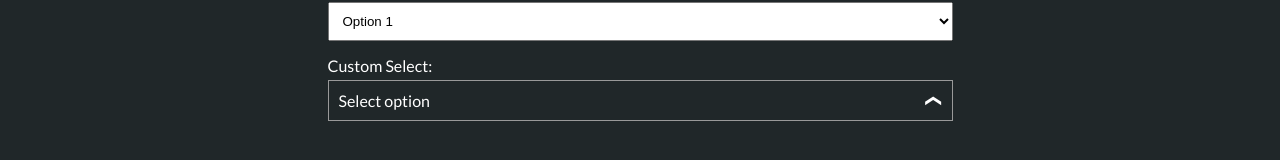
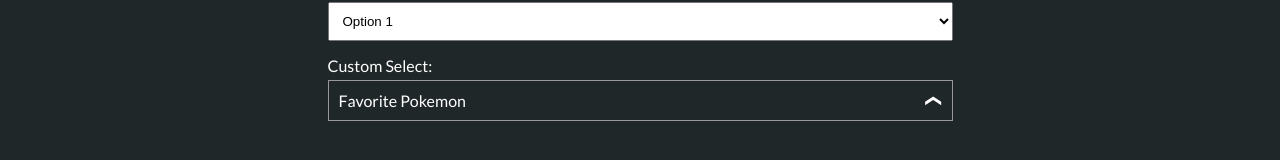
Before and after one commit to jemimaabu/accessible-react, a React app: page /select in a window 1280 px wide. Shown: the part 154-314 px from the top of the page. Built offline with nearby package versions, Linux system fonts and the light colour scheme.

Commit message:
Updated content

```diff
--- a/src/components/Select/SelectContainer.tsx
+++ b/src/components/Select/SelectContainer.tsx
@@ -19,7 +19,7 @@
     document.title = "Accessible React | Select";
   });
 
-  const options = ["Option 1", "Option 2", "Option 3"];
+  const options = ["Pikachu", "Charmander", "Squirtle"];
   const [value, setSelect] = useState("");
 
   const handleSelect = (value: string, e?: any) => {
@@ -38,9 +38,12 @@
         <option>Option 3</option>
       </StyledSelect>
 
-      <StyledLabel htmlFor="custom-select">Custom Select: </StyledLabel>
+      <StyledLabel htmlFor="custom-select" id="custom-label">
+        Custom Select:
+      </StyledLabel>
       <SelectComponent
-        placeholder="Select option"
+        aria-labelledby="custom-label"
+        placeholder="Favorite Pokemon"
         options={options}
         value={value}
         handleSelect={(value, e) => handleSelect(value, e)}
--- a/src/components/Tabs/TabsContainer.tsx
+++ b/src/components/Tabs/TabsContainer.tsx
@@ -38,7 +38,16 @@
               <br /> "Yes, sir."
               <br />
               "There's no need to call me "sir" Professor."
-              <br /> And then everybody was like "OH SNAAAPPPPP".`
+              <br /> And then everybody was like:
+              <br />
+              <iframe
+                src="https://giphy.com/embed/cF7QqO5DYdft6"
+                style={{ height: "150px", margin: "auto", display: "block" }}
+                frameBorder="0"
+                title="OHHHHHH"
+                className="giphy-embed"
+                allowFullScreen
+              ></iframe>
             </>
           )
         }
```
